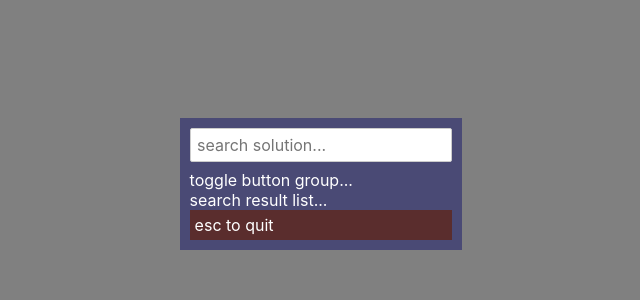
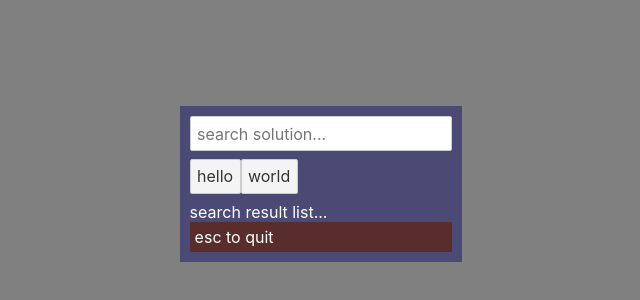
Before and after one commit to jaclynonacloud/svelte-search-solution, a Svelte app: page / in a window 1280 px wide. Shown: the part 216-516 px from the top of the page, without its empty margins (319-959 px from the left). Built offline with nearby package versions, Linux system fonts and the light colour scheme.

Commit message:
Added toggle group functionality.

```diff
--- a/src/components/atoms/ToggleButton.svelte
+++ b/src/components/atoms/ToggleButton.svelte
@@ -1,3 +1,28 @@
-<button class="toggle-button">
-    button
+<script>
+    import { createEventDispatcher } from "svelte";
+
+    const emit = createEventDispatcher()
+    export let readable='button'
+
+    export let isActive = false
+
+    const handleClick = () => {
+        isActive = !isActive
+        emit('selected')
+    }
+</script>
+
+<button class="toggle-button {isActive ? 'active' : ''}" on:click={handleClick}>
+    {@html readable}
 </button>
+
+<style lang="scss">
+    .toggle-button {
+        &:hover {
+            cursor: pointer;
+        }
+        &.active {
+            background: green;
+        }
+    }
+</style>
--- a/src/components/molecules/ToggleButtonGroup.svelte
+++ b/src/components/molecules/ToggleButtonGroup.svelte
@@ -1,3 +1,20 @@
+<script>
+    import { createEventDispatcher } from "svelte";
+    import ToggleButton from "../atoms/ToggleButton.svelte"
+
+    const emit = createEventDispatcher()
+
+    export let value = ''
+    export let options = ['hello', 'world']
+
+    const handleSelected = option => {
+        value = option
+        emit('input', value)
+    }
+</script>
+
 <div class="toggle-button-group">
-    toggle button group...
+    {#each options as option}
+    <ToggleButton readable={option} on:selected={() => handleSelected(option)} isActive={value === option} />
+    {/each}
 </div>
```
